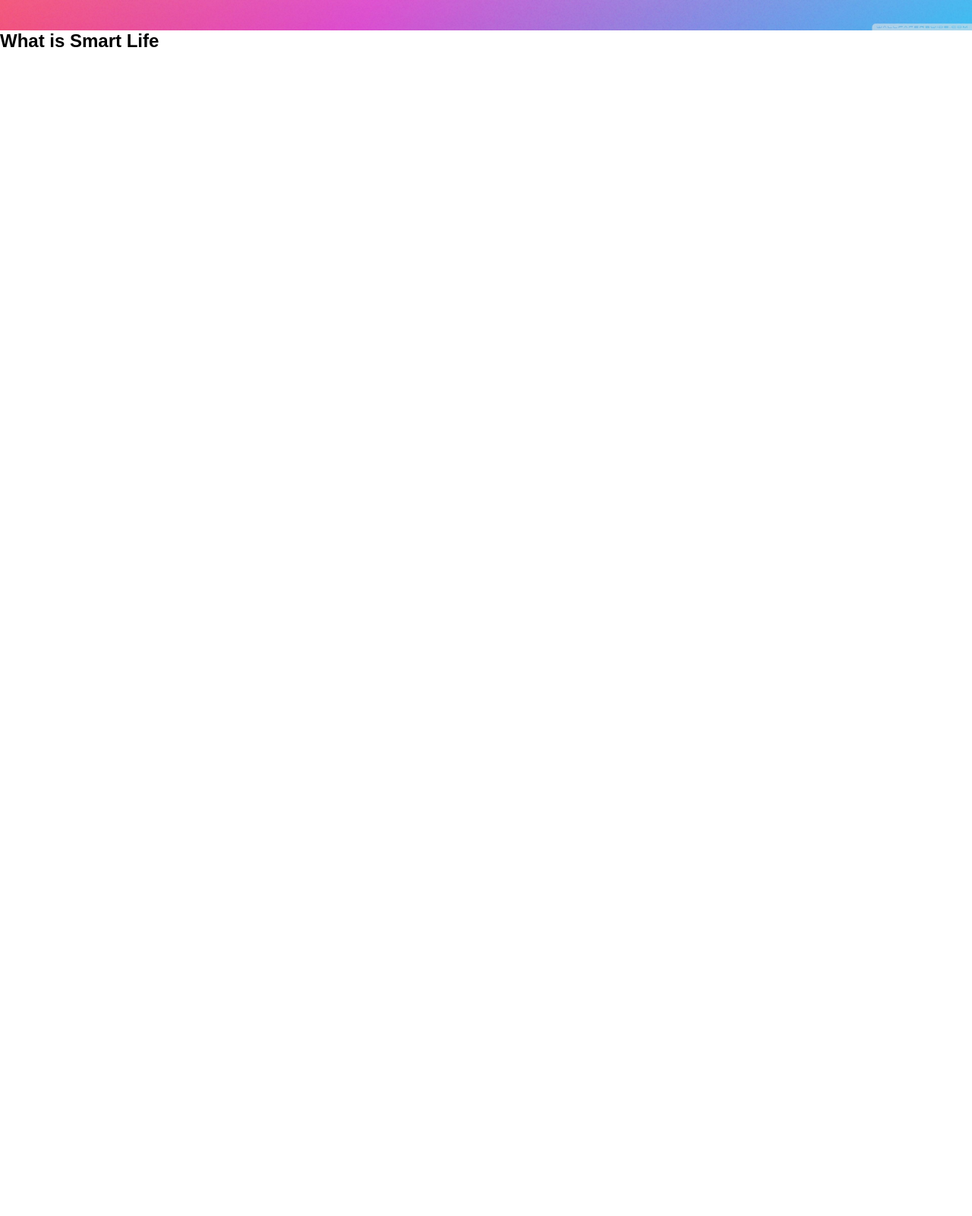
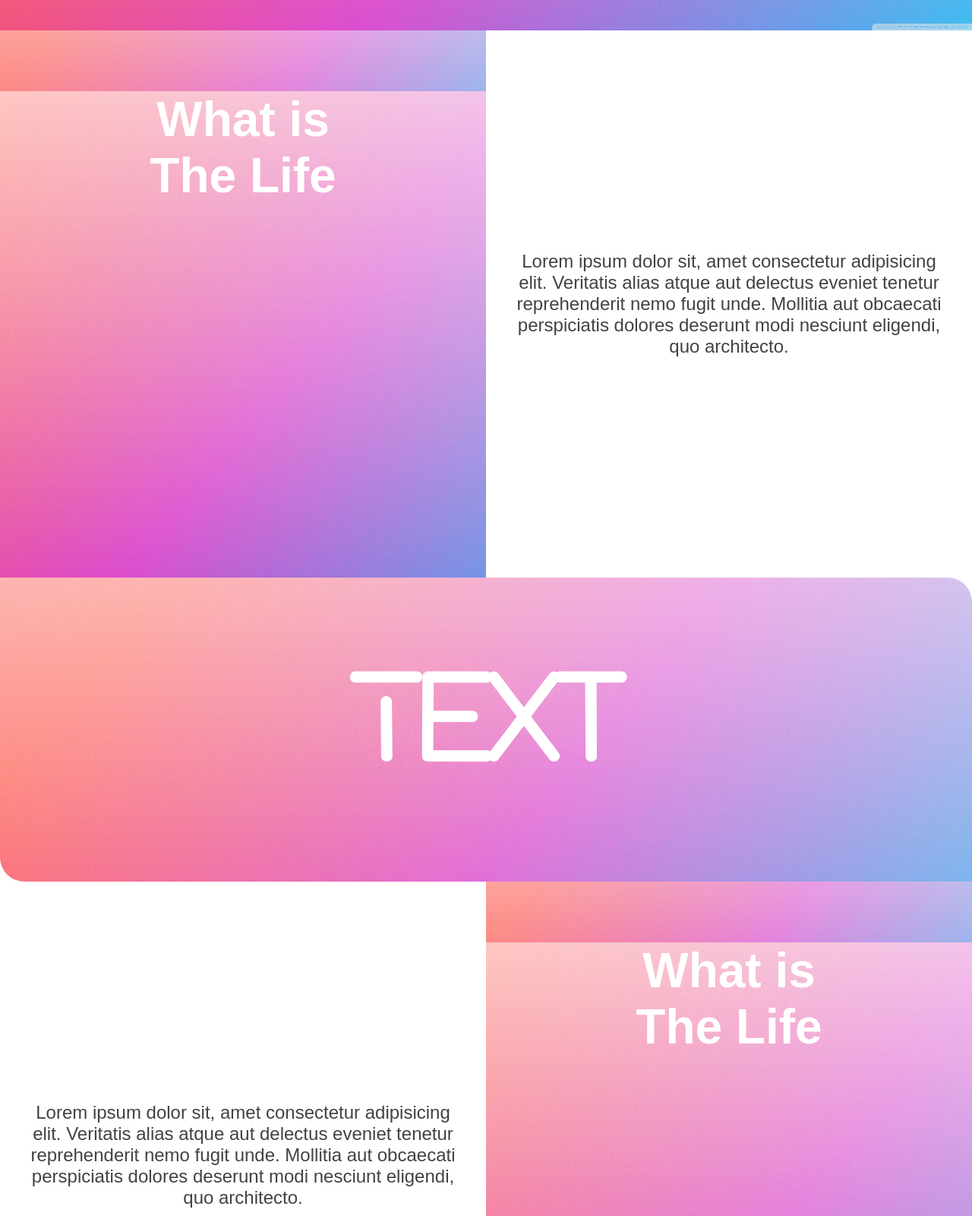
Before and after one commit to sehandu/SmartLife, a plain HTML site: page index.html in a window 1280 px wide. Shown: the part 760-2360 px from the top of the page at 76% size. Before the commit the page ends 1600 px from the top, so only its background shows below. Drawn offline with nearby package versions, Linux system fonts and the light colour scheme.

Commit message:
animations and other stylings

```diff
--- /dev/null
+++ b/app.js
@@ -0,0 +1,3 @@
+ScrollReveal({ reset: true, duration: 1500 });
+ScrollReveal().reveal(".Hero-Title");
+ScrollReveal().reveal(".title");
--- a/index.html
+++ b/index.html
@@ -5,13 +5,72 @@
     <meta name="viewport" content="width=device-width, initial-scale=1.0" />
     <title>SmartLife</title>
     <link rel="stylesheet" href="style.css" />
+    <script src="https://unpkg.com/scrollreveal"></script>
+    <script src="https://unpkg.com/scrollreveal@4.0.0/dist/scrollreveal.min.js"></script>
   </head>
   <body>
     <section id="Hero">
       <div class="Hero-Title">S M A R T L I F E</div>
+      <p>Live in Your Dream Life</p>
     </section>
     <section id="What-is-smart-life">
-      <h1>What is Smart Life</h1>
+      <div class="grid-2 height-custom-1 width-maximum">
+        <div class="centerer-co con-test height-custom-2 border-radius-pack-1">
+          <div class="co"></div>
+          <div class="stiky">
+            <h1 class="title color-white">
+              What is <br />
+              The Life
+            </h1>
+          </div>
+        </div>
+        <div class="centerer-con">
+          <div class="padding-box">
+            <p>
+              Lorem ipsum dolor sit, amet consectetur adipisicing elit.
+              Veritatis alias atque aut delectus eveniet tenetur reprehenderit
+              nemo fugit unde. Mollitia aut obcaecati perspiciatis dolores
+              deserunt modi nesciunt eligendi, quo architecto.
+            </p>
+          </div>
+        </div>
+      </div>
+
+      <div
+        class="positioned-fixed-background-image-container-left width-maximum centerer-con"
+      >
+        <h1 class="title-in-the-middle">Text</h1>
+      </div>
     </section>
+    <section id="What-is-smart-life">
+      <div class="grid-2 height-custom-1 width-maximum">
+        <div class="centerer-con">
+          <div class="padding-box">
+            <p>
+              Lorem ipsum dolor sit, amet consectetur adipisicing elit.
+              Veritatis alias atque aut delectus eveniet tenetur reprehenderit
+              nemo fugit unde. Mollitia aut obcaecati perspiciatis dolores
+              deserunt modi nesciunt eligendi, quo architecto.
+            </p>
+          </div>
+        </div>
+
+        <div class="centerer-co con-test height-custom-2 border-radius-pack-1">
+          <div class="co"></div>
+          <div class="stiky">
+            <h1 class="title color-white">
+              What is <br />
+              The Life
+            </h1>
+          </div>
+        </div>
+      </div>
+
+      <div
+        class="positioned-fixed-background-image-container-right width-maximum"
+      ></div>
+    </section>
+
+    <script src="app.js"></script>
   </body>
 </html>
--- a/style.css
+++ b/style.css
@@ -22,6 +22,7 @@
   background-size: cover;
   background-repeat: no-repeat;
   background-attachment: fixed;
+  flex-direction: column;
   background-image: url("asset/header-bg.jpg");
   /* background-image: linear-gradient(
     to bottom,
@@ -30,17 +31,35 @@
     rgba(0, 17, 255, 0.315)
   ); */
 }
+#Hero p {
+  color: white;
+  font-size: 1.2rem;
+  word-spacing: 2rem;
+  letter-spacing: 1rem;
+}
 .Hero-Title {
   font-family: MainFont;
   font-size: 10rem;
   color: var(--hero-title);
   font-weight: bold;
 }
+.title-in-the-middle {
+  font-family: MainFont;
+  font-size: 10rem;
+  color: var(--hero-title);
+  font-weight: bold;
+}
 #What-is-smart-life {
-  height: 100vh;
+  min-height: 100vh;
   /* background-image: linear-gradient(to top, white 80%, rgba(0, 17, 255, 0.575)); */
 }
-
+.title {
+  font-size: 4rem;
+}
+.stiky {
+  position: sticky;
+  top: 30%;
+}
 .abubble {
   position: absolute;
   top: 300px;
@@ -50,3 +69,88 @@
   height: 15px;
   z-index: 2;
 }
+.width-maximum {
+  max-width: 1300px;
+  margin: 0 auto;
+}
+
+.grid-2 {
+  display: grid;
+
+  grid-template-columns: repeat(2, 1fr);
+}
+.con-test {
+  background-image: url(asset/header-bg.jpg);
+  background-position: center;
+  background-repeat: no-repeat;
+  background-size: cover;
+  background-attachment: fixed;
+}
+.height-custom-1 {
+  height: 90vh;
+}
+.height-custom-2 {
+  height: 90vh;
+}
+.co {
+  position: relative;
+
+  height: 10vh;
+  background-image: url(asset/header-bg.jpg);
+  background-position: center;
+
+  background-repeat: no-repeat;
+  background-size: cover;
+  background-attachment: fixed;
+}
+.centerer-con {
+  display: flex;
+  justify-content: center;
+  align-items: center;
+}
+.centerer-co {
+  text-align: center;
+}
+.custom-padding-top-1 {
+  padding-top: 10vh;
+}
+.color-white {
+  color: white;
+}
+.padding-box {
+  padding: 0 2rem;
+  text-align: center;
+  color: rgb(66, 66, 66);
+  font-size: 1.5rem;
+}
+.border-radius-pack-1 {
+  /* border-bottom-left-radius: 10rem;
+  border-bottom-right-radius: 10rem; */
+}
+.positioned-fixed-background-image-container-left {
+  height: 50vh;
+  background-image: url(asset/header-bg.jpg);
+  background-position: center;
+  border-radius: 0 2rem 0 2rem;
+  background-repeat: no-repeat;
+  background-size: cover;
+  background-attachment: fixed;
+}
+.positioned-fixed-background-image-container-right {
+  height: 50vh;
+  background-image: url(asset/header-bg.jpg);
+  background-position: center;
+  border-radius: 2rem 0rem 2rem 0;
+  background-repeat: no-repeat;
+  background-size: cover;
+  background-attachment: fixed;
+}
+.box-fill {
+  height: 10rem;
+  width: 100%;
+  /* border-top-right-radius: 50rem;
+  border-top-left-radius: 50rem; */
+}
+.text-center {
+  text-align: center;
+}
```
